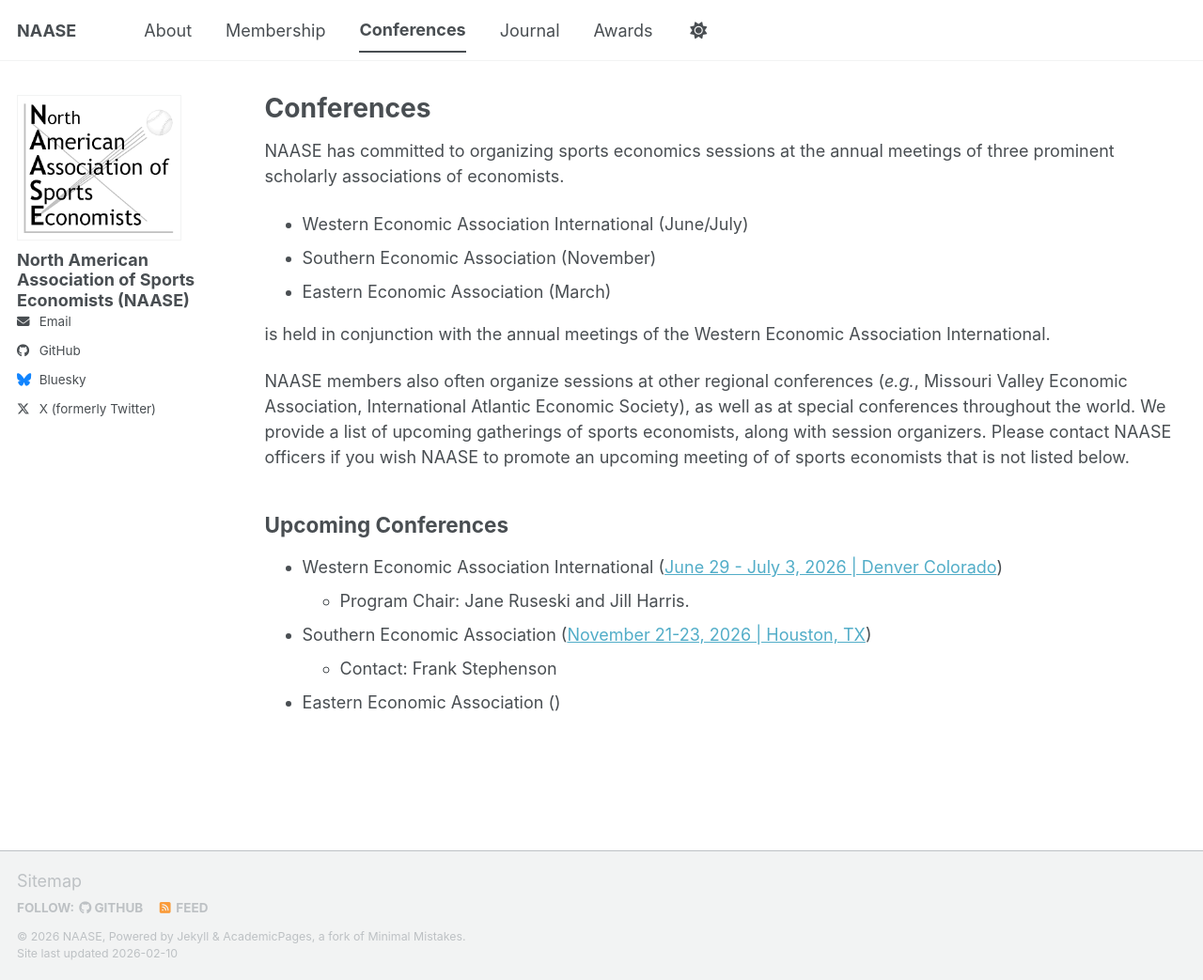
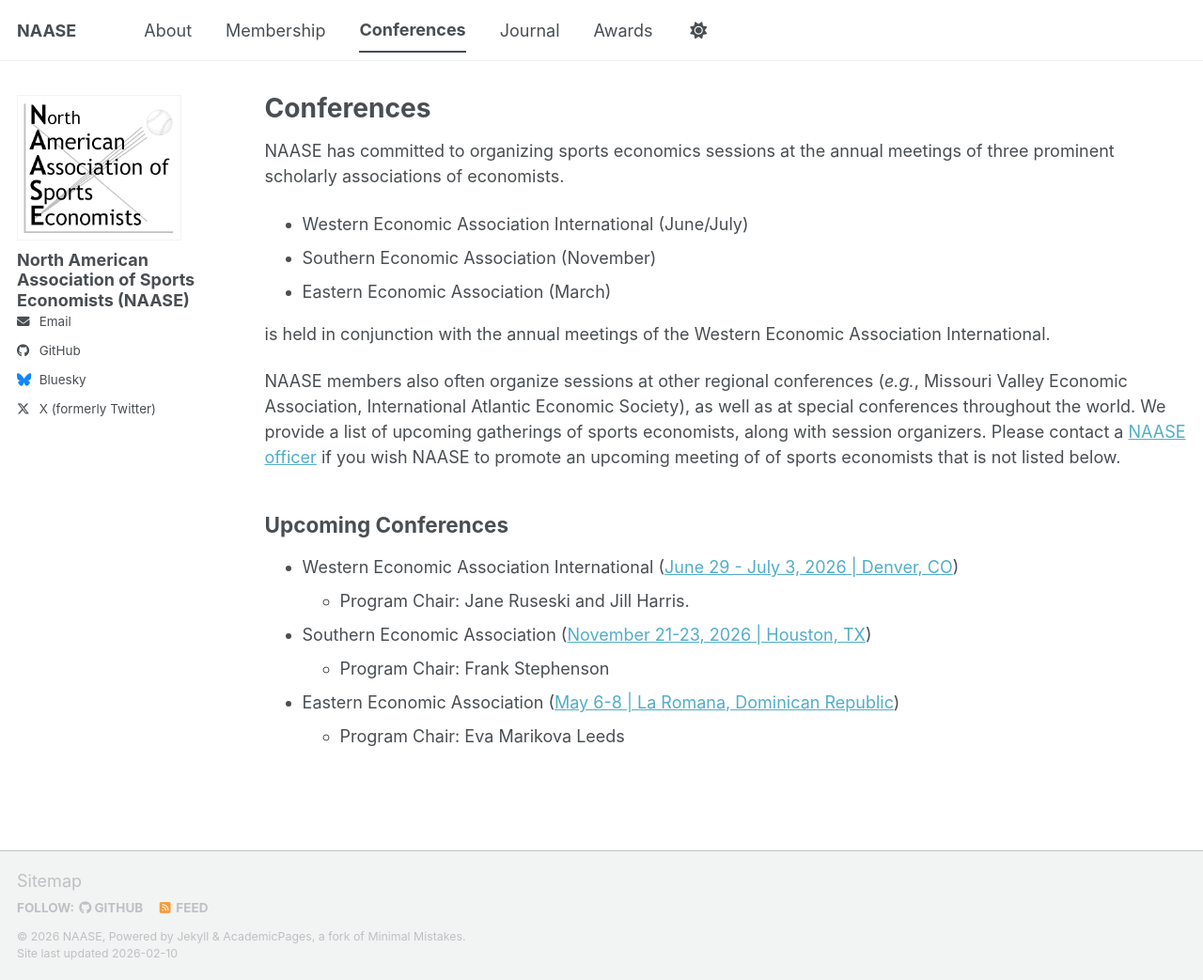
Before and after one commit to naaseweb/naaseweb.github.io, a Jekyll site: the page built from _pages/conferences.md, in a window 1280 px wide and 1043 px high. Shown: the whole window at 94% size. Built offline with Jekyll 4.4.1, drawn with Linux system fonts in a browser that asks for light colours; a script bundle is joined from its source files by our own code; library files that are not in the unit come from our copies.

Commit message:
Update conferences.md

```diff
--- a/_pages/conferences.md
+++ b/_pages/conferences.md
@@ -14,14 +14,15 @@
 
  is held in conjunction with the annual meetings of the Western Economic Association International.
 
- NAASE members also often organize sessions at other regional conferences (*e.g.*,  Missouri Valley Economic Association, International Atlantic Economic Society), as well as at special conferences throughout the world. We provide a list of upcoming gatherings of sports economists, along with session organizers. Please contact NAASE officers if you wish NAASE to promote an upcoming meeting of of sports economists that is not listed below.
+ NAASE members also often organize sessions at other regional conferences (*e.g.*,  Missouri Valley Economic Association, International Atlantic Economic Society), as well as at special conferences throughout the world. We provide a list of upcoming gatherings of sports economists, along with session organizers. Please contact a [NAASE officer](/about-us.md) if you wish NAASE to promote an upcoming meeting of of sports economists that is not listed below.
 
 ## Upcoming Conferences
 
-- Western Economic Association International ([June 29 - July 3, 2026 \| Denver Colorado](https://www.weai.org/events/101st-annual))
+- Western Economic Association International ([June 29 - July 3, 2026 \| Denver, CO](https://www.weai.org/events/101st-annual))
     - Program Chair: Jane Ruseski and Jill Harris.
 
 - Southern Economic Association ([November 21-23, 2026  \|  Houston, TX](https://southerneconomic.org/conference/))
-    - Contact: Frank Stephenson
+    - Program Chair: Frank Stephenson
 
-- Eastern Economic Association ()
+- Eastern Economic Association ([May 6-8 \| La Romana, Dominican Republic](https://eea.mymeetingsavvy.net/program))
+    - Program Chair: Eva Marikova Leeds
```
